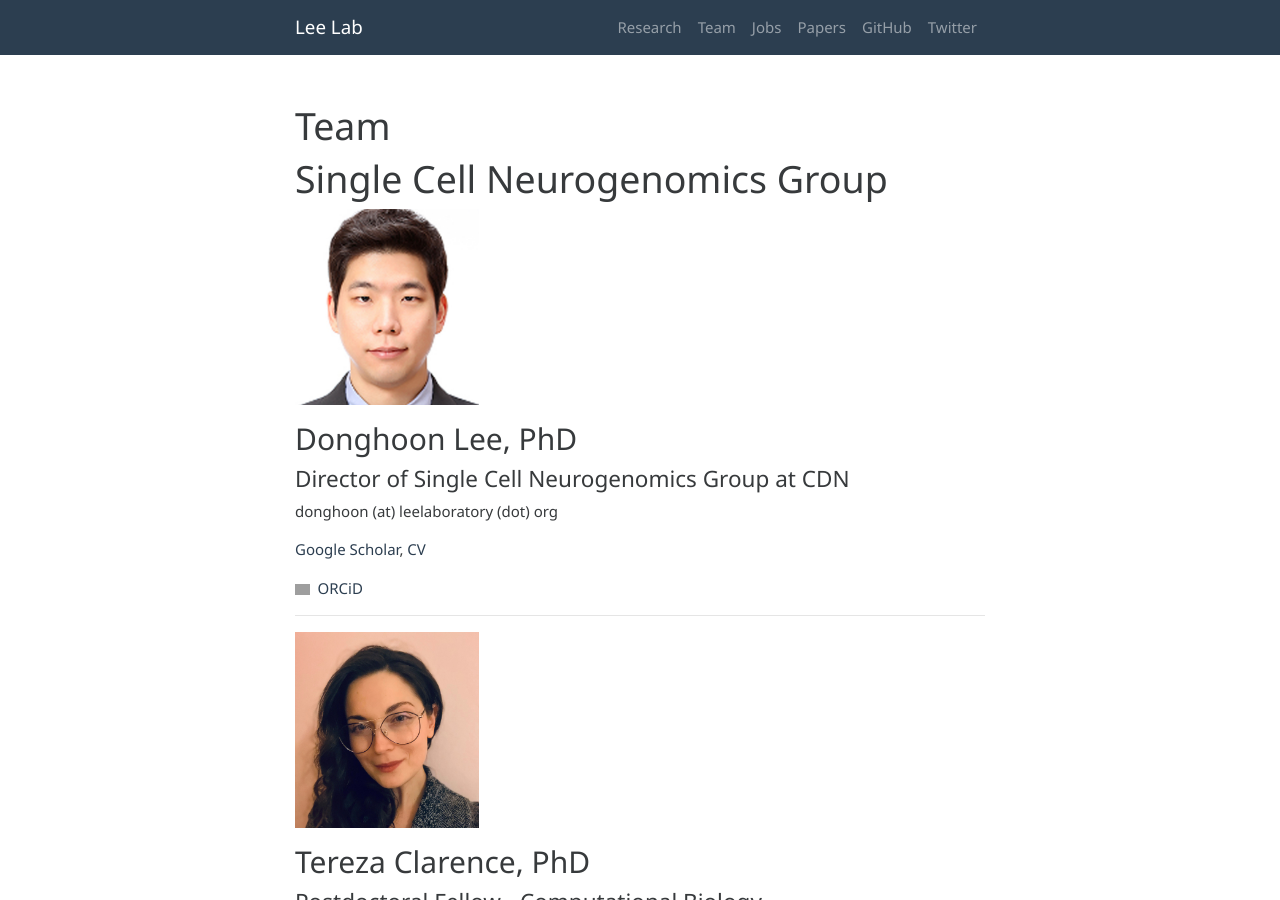
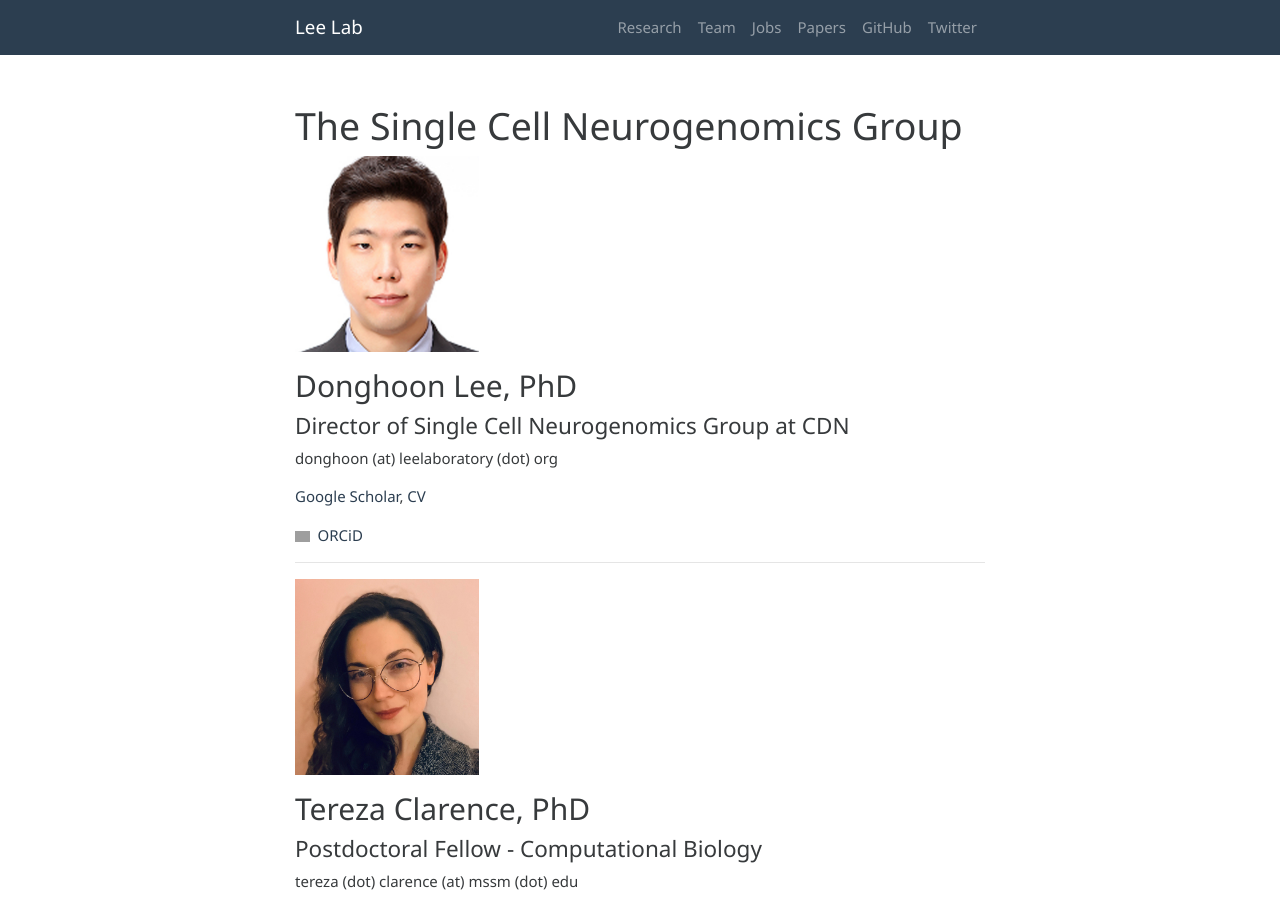
Before and after one commit to leelaboratory/leelaboratory.github.io, a Jekyll site: the page built from pages/team.md, in a window 1280 px wide and 900 px high. Built offline with Jekyll 4.4.1, drawn with Linux system fonts in a browser that asks for light colours; grey boxes are pictures that could not be loaded.

Commit message:
Update team.md

```diff
--- a/pages/team.md
+++ b/pages/team.md
@@ -1,10 +1,8 @@
 ---
 permalink: /team/
 layout: page
-title: 'Team'
+title: 'The Single Cell Neurogenomics Group'
 ---
-
-# Single Cell Neurogenomics Group
 
 <img src="/images/DL.jpeg" width="184" height="196">
 
@@ -58,5 +56,5 @@ dimitrios (dot) kyriakis (at) mssm (dot) edu
 
 <hr>
 
-# CDN Team
+# The CDN Team
 The Center for Disease Neurogenomics is comprised of an interdisciplinary team of researchers who have expertise in multiple areas of genomics, psychiatry, and biomedical sciences. See more at https://icahn.mssm.edu/research/neurogenomics/team
```
